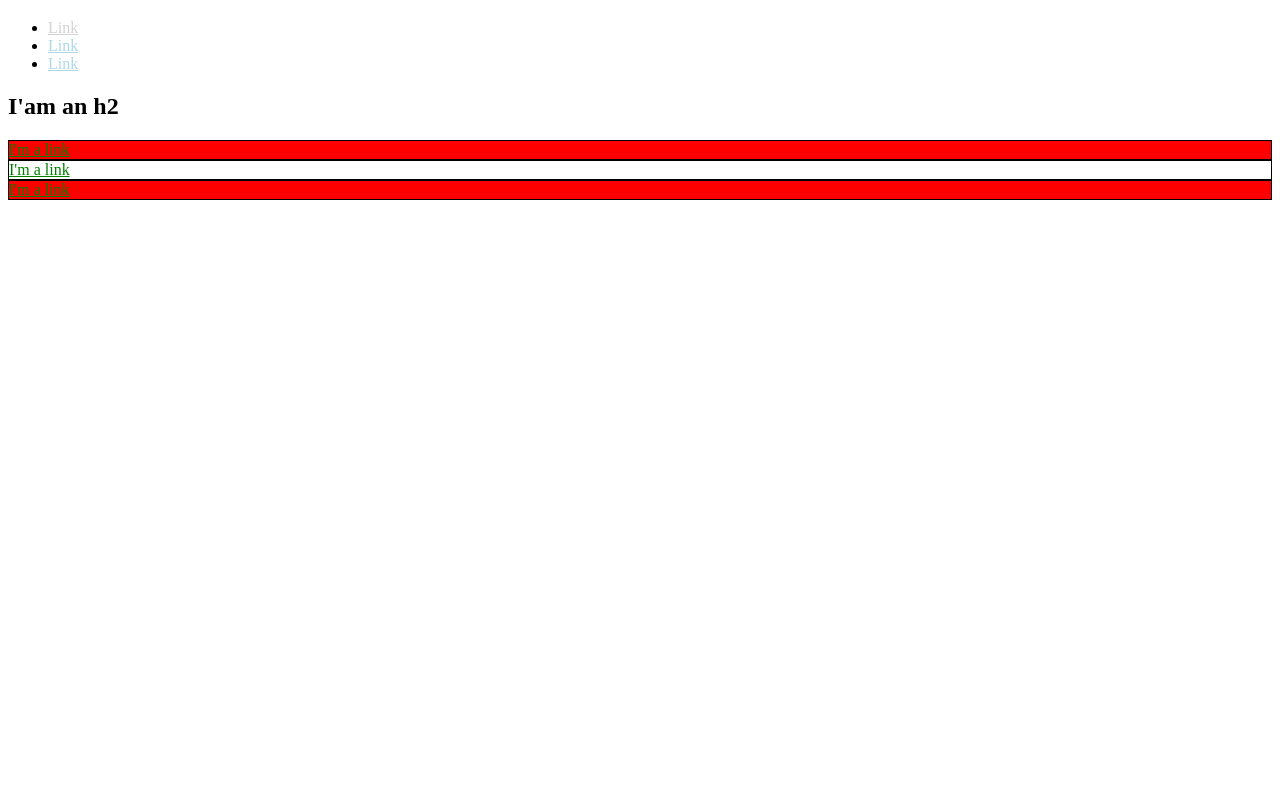
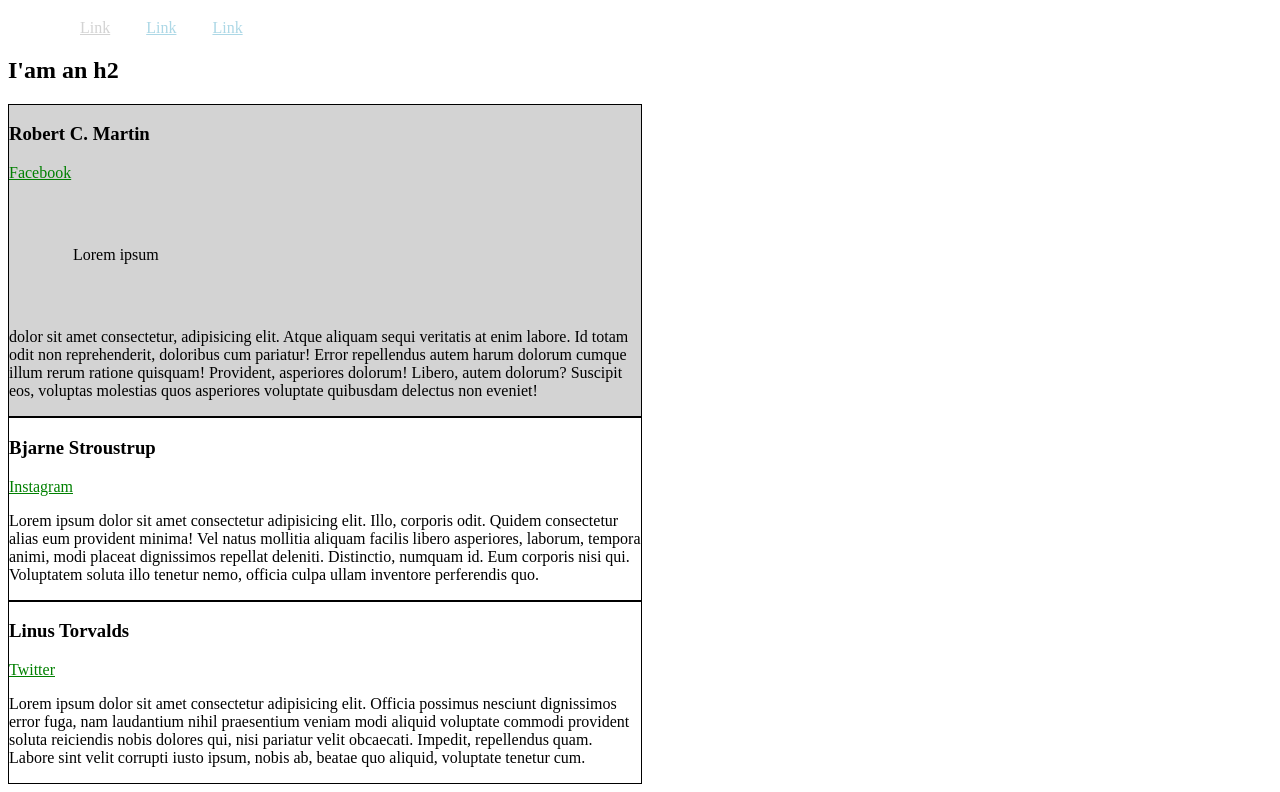
Before and after one commit to yap19jr/learning-css, a plain HTML site: page index.html in a window 1280 px wide. Shown: the part 61-853 px from the top of the page. Before the commit the page ends 800 px from the top, so only its background shows below. Drawn offline with Linux system fonts and the light colour scheme.

Commit message:
test some css block, inline-block

```diff
--- a/css/main.css
+++ b/css/main.css
@@ -13,16 +13,22 @@
   }
   #exec-bio{
     background-color: lightgray;
+    height: 100%;
   }
   .bio-box{
     border: 1px solid #000;
+    width: 50%;
   }
   .bio-box a{
     color: green;
   }
-  #exec-bio.alert {
+  .bio-wrapper{
+    /* width: 500px; */
+    /* height: 250px; */
+  }
+  /* #exec-bio.alert {
     background: red;
-  }
-  .alert{
+  } */
+  /* .alert{
     background: red;
-  }
+  } */
--- a/index.html
+++ b/index.html
@@ -7,8 +7,11 @@
     <link rel="stylesheet" href="css/main.css">
     <title>Test Page: Don't Panic</title>
     <style>
+ul li{
+  display: inline-block;
+  margin-left: 2em;
 
-
+}
     </style>
   </head>
   <body>
@@ -19,14 +22,31 @@
       <li><a href="https://example.com" class="regular-link ">Link</a></li>
     </ul>
     <h2>I'am an h2</h2>
+    <div class="bio-wrapper">
     <div id="exec-bio" class="bio-box alert">
-      <a href="https://https://example.com">I'm a link</a>
+      <h3>Robert C. Martin</h3>
+      <a href="https://https://example.com">Facebook</a>
+    <div class="bio-copy">
+      <p>
+         <span style="display: block; margin: 4em 4em ">Lorem ipsum </span> dolor sit amet consectetur, adipisicing elit. Atque aliquam sequi veritatis at enim labore. Id totam odit non reprehenderit, doloribus cum pariatur! Error repellendus autem harum dolorum cumque illum rerum ratione quisquam! Provident, asperiores dolorum! Libero, autem dolorum? Suscipit eos, voluptas molestias quos asperiores voluptate quibusdam delectus non eveniet!</p>
     </div>
+    </div>
+  </div>
     <div class="bio-box">
-      <a href="https://https://example.com">I'm a link</a>
+      <h3>Bjarne Stroustrup</h3>
+      <a href="https://https://example.com">Instagram</a>
+      <div class="bio-copy">
+        <p>Lorem ipsum dolor sit amet consectetur adipisicing elit. Illo, corporis odit. Quidem consectetur alias eum provident minima! Vel natus mollitia aliquam facilis libero asperiores, laborum, tempora animi, modi placeat dignissimos repellat deleniti. Distinctio, numquam id. Eum corporis nisi qui. Voluptatem soluta illo tenetur nemo, officia culpa ullam inventore perferendis quo.</p>
+      </div>
     </div>
     <div class="bio-box alert">
-      <a href="https://https://example.com">I'm a link</a>
+      <h3>Linus Torvalds</h3>
+      <a href="https://https://example.com">Twitter</a>
+      <div class="bio-copy">
+        <p>Lorem ipsum dolor sit amet consectetur adipisicing elit. Officia possimus nesciunt dignissimos error fuga, nam laudantium nihil praesentium veniam modi aliquid voluptate commodi provident soluta reiciendis nobis dolores qui, nisi pariatur velit obcaecati. Impedit, repellendus quam. Labore sint velit corrupti iusto ipsum, nobis ab, beatae quo aliquid, voluptate tenetur cum.
+
+        </p>
+      </div>
     </div>
   </body>
 </html>
```
